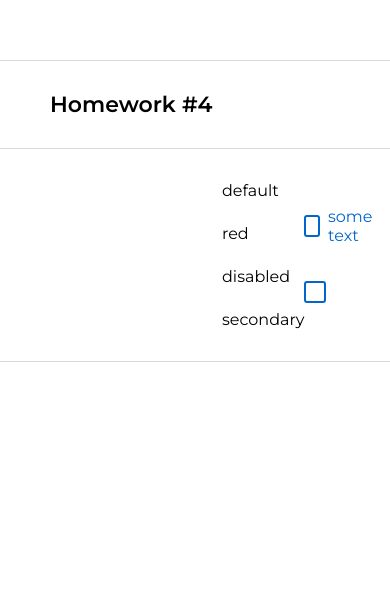
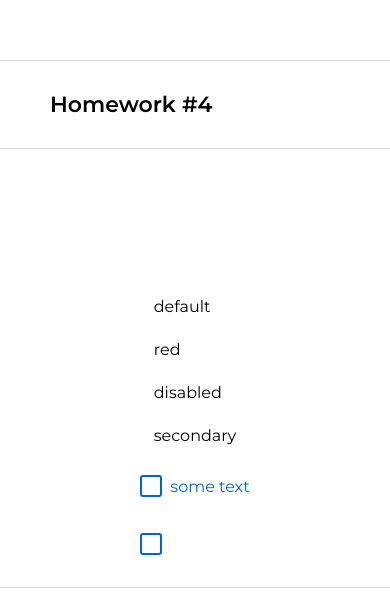
Before and after one commit to rzalyaev/hws2, a React (Create React App) app: page / in a window 390 px wide. Shown: the part 1317-1911 px from the top of the page. Before the commit the page ends 1709 px from the top, so only its background shows below. Built offline with nearby package versions, Linux system fonts and the light colour scheme.

Commit message:
Add responsiveness to the component

```diff
--- a/src/s2-homeworks/hw04/Stand.module.css
+++ b/src/s2-homeworks/hw04/Stand.module.css
@@ -2,6 +2,9 @@
     display: flex;
     justify-content: space-between;
     align-items: center;
+    max-width: 1280px;
+    min-height: 336px;
+    margin: 0 auto;
 }
 
 .inputs {
@@ -21,3 +24,10 @@
     flex-direction: column;
     gap: 36px;
 }
+
+@media (max-width: 900px) {
+    .stand {
+        flex-direction: column;
+        gap: 30px;
+    }
+}
```
